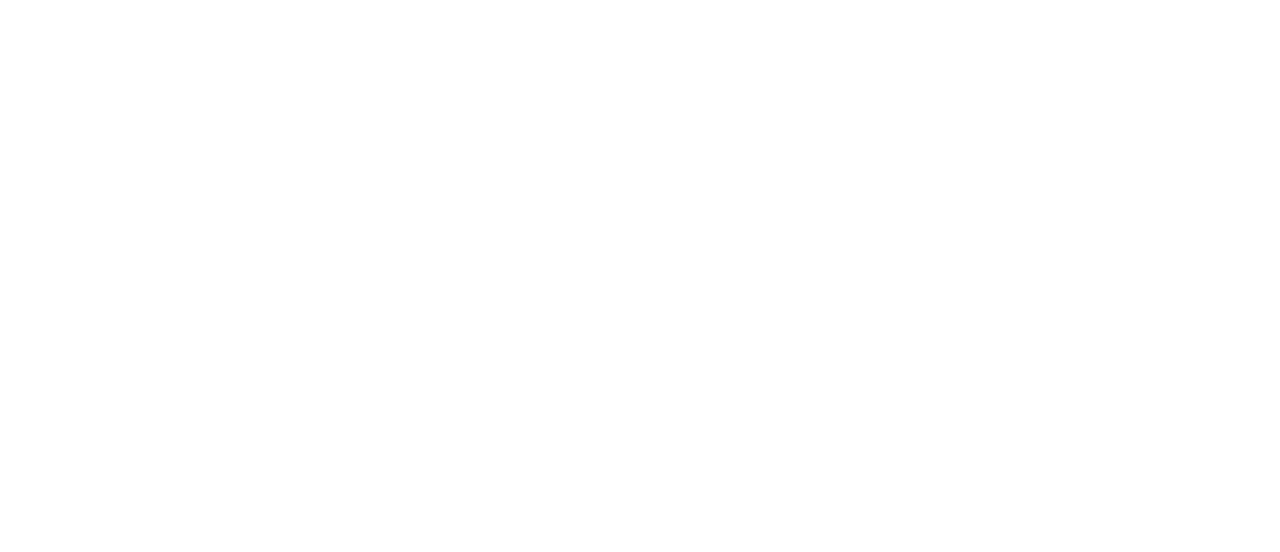
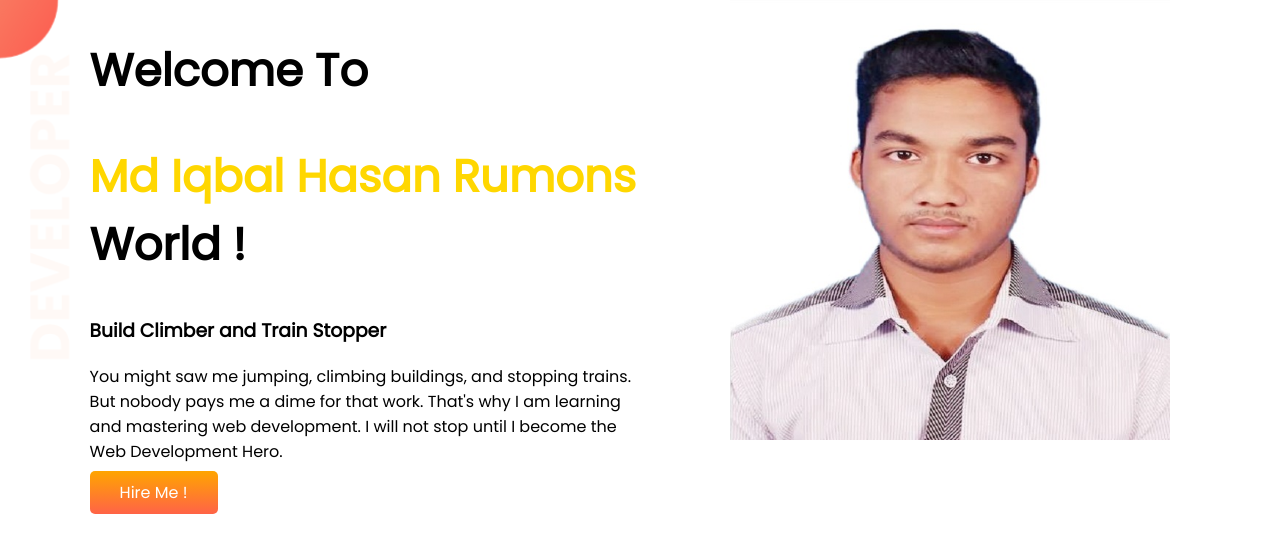
Before and after one commit to ImIqbal27/developer-portfolio, a plain HTML site: page index.html in a window 1280 px wide. Drawn offline with Linux system fonts and the light colour scheme.

Commit message:
new file added

```diff
--- a/index.html
+++ b/index.html
@@ -1,13 +1,37 @@
 <!DOCTYPE html>
 <html lang="en">
+
 <head>
     <meta charset="UTF-8">
     <meta http-equiv="X-UA-Compatible" content="IE=edge">
     <meta name="viewport" content="width=device-width, initial-scale=1.0">
     <title> Md Iqbal Hasan Rumons Portfolio !! </title>
+    <link rel="preconnect" href="https://fonts.googleapis.com">
+    <link rel="preconnect" href="https://fonts.gstatic.com" crossorigin>
+    <link href="https://fonts.googleapis.com/css2?family=Poppins&display=swap" rel="stylesheet">
     <link rel="stylesheet" href="style.css">
 </head>
+
 <body>
 
+    <section class="top-banner">
+        <div class="half-width">
+            <h1>Welcome To</h1>
+            <h1> <span class="orange-color">Md Iqbal Hasan Rumons</span> World ! </h1>
+
+            <h3>Build Climber and Train Stopper</h3>
+            <p>You might saw me jumping, climbing buildings, and stopping trains. But nobody pays me a dime for that
+                work.
+                That's why I am learning and mastering web development. I will not stop until I become the Web
+                Development
+                Hero.
+            </p>
+            <a class="link-button" target="_blank" href="https://www.linkedin.com/in/iam-iqbal-hasan/"> Hire Me !</a>
+        </div>
+        <div class="half-width">
+            <img  src="images/rumon.jpg" alt="    " >
+        </div>
+    </section>
 </body>
+
 </html>
--- a/style.css
+++ b/style.css
@@ -0,0 +1,32 @@
+body{
+    font-family: 'Poppins', sans-serif;
+    margin: 0 ;
+}
+h1{
+    font-size: 45px;
+}
+.orange-color{
+    color: gold;
+}
+section{
+    display: flex;
+}
+.half-width{
+    width: 50%;
+    padding-left: 7% ;
+}
+.half-width img{
+    width: 80%;
+}
+.link-button{
+    text-decoration: none;
+    background-image: linear-gradient(orange  , tomato);
+    color: white;
+    font-weight: 300;
+    padding: 10px 30px ;
+    border-radius: 5px;
+}
+.top-banner{
+    background-image: url(images/top-banner.png);
+    background-repeat: no-repeat;
+}
```
Also changed, not shown: images/dream-bg.png (added), images/exp-bg.png (added), images/jhankar.png (added), images/jhankar2.png (added), images/my-bg.png (added), images/my-bg2.png (added), images/rumon.jpg (added), images/top-banner.png (added), 7 other files.
